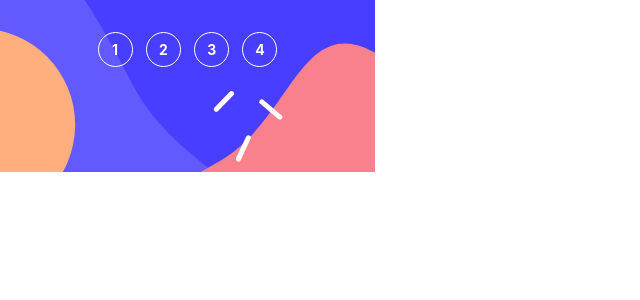
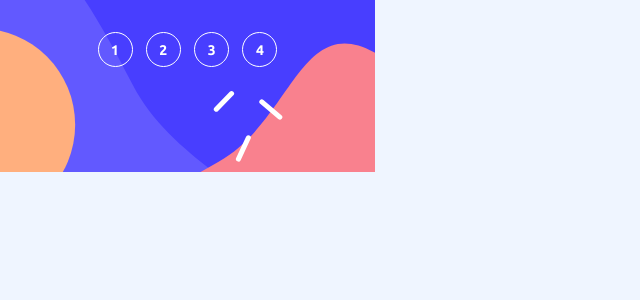
Before and after one commit to claystuart/multi-step-form, a React (Create React App) app: page / in a window 1280 px wide. Shown: the top 300 px of the page, without its empty margins (0-640 px from the left). Built offline with nearby package versions, Linux system fonts and the light colour scheme.

Commit message:
Add classNames to header elements.

```diff
--- a/src/Header.css
+++ b/src/Header.css
@@ -6,7 +6,7 @@ header {
     display: flex;
 }
 
-nav {
+.siteNav {
     width: 180px;
     height: 33px;
     display: flex;
@@ -15,11 +15,11 @@ nav {
     margin-inline: auto;
 }
 
-input[type='radio']{
+.nav-radio{
     display: none;
 }
 
-label {
+.nav-label {
     width: 33px;
     height: 33px;
     border: 1px solid white;
@@ -32,7 +32,7 @@ label {
     font-weight: bold;
 }
 
-:checked + label {
+:checked + .nav-label {
     background-color: #BEE2FD;
     color: black;
 }
--- a/src/Header.js
+++ b/src/Header.js
@@ -3,18 +3,22 @@ import "./Header.css";
 function Header() {
     return (
         <header>
-            <nav>
-                <input type="radio" id='page1' name="nav" value='1'></input>
-                <label for="page1" className="nav-circle">1</label>
+            <nav className="siteNav">
+                <input className="nav-radio" type="radio" id='page1'
+                    name="nav" value='1'></input>
+                <label for="page1" className="nav-label">1</label>
 
-                <input type="radio" id='page2' name="nav" value='2'></input>
-                <label for="page2" className="nav-circle">2</label>
+                <input className="nav-radio" type="radio" id='page2'
+                    name="nav" value='2'></input>
+                <label for="page2" className="nav-label">2</label>
 
-                <input type="radio" id='page3' name="nav" value='3'></input>
-                <label for="page3" className="nav-circle">3</label>
+                <input className="nav-radio" type="radio" id='page3'
+                    name="nav" value='3'></input>
+                <label for="page3" className="nav-label">3</label>
 
-                <input type="radio" id='page4' name="nav" value='4'></input>
-                <label for="page4" className="nav-circle">4</label>
+                <input className="nav-radio" type="radio" id='page4'
+                    name="nav" value='4'></input>
+                <label for="page4" className="nav-label">4</label>
             </nav>
         </header>
     );
--- a/src/index.css
+++ b/src/index.css
@@ -1,11 +1,7 @@
+@import url('https://fonts.googleapis.com/css2?family=Ubuntu:wght@400;500;700&display=swap');
+
 body {
   margin: 0;
-  font-family: -apple-system, BlinkMacSystemFont, 'Segoe UI', 'Roboto', 'Oxygen',
-    'Ubuntu', 'Cantarell', 'Fira Sans', 'Droid Sans', 'Helvetica Neue',
-    sans-serif;
+  font-family: 'Ubuntu', sans-serif;
+  background-color: #EFF5FF;
 }
-
-code {
-  font-family: source-code-pro, Menlo, Monaco, Consolas, 'Courier New',
-    monospace;
-}
```
